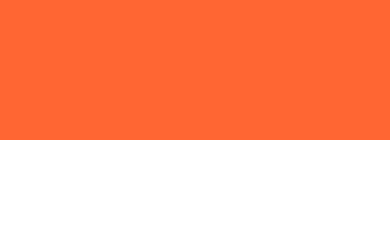
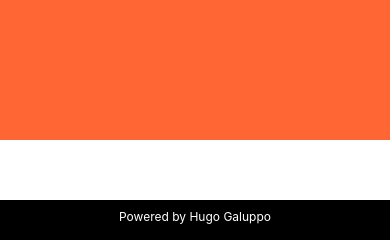
Before and after one commit to hgpulse/CS50Web-project4, a Django app: page / in a window 390 px wide. Shown: the part 604-844 px from the top of the page. Run offline with Django 3.2, Linux system fonts and the light colour scheme; some libraries are stand-ins or nearby versions.

Commit message:
add footer

```diff
--- a/network/static/network/styles.css
+++ b/network/static/network/styles.css
@@ -7,3 +7,21 @@
     background-color: #F63;
     overflow: auto;
 }
+
+.footer {
+    position: fixed;
+    left: 0;
+    bottom: 0;
+    width: 100%;
+    background-color:black;
+    color: white;
+    text-align: center;
+  }
+
+ /* Responsive layout - when the screen is less than 600px wide, make the two columns stack on top of each other instead of next to each other */
+@media screen and (max-width: 600px) {
+    .col-25, .col-75, input[type=submit] {
+      width: 100%;
+      margin-top: 0;
+    }
+}
--- a/network/templates/network/layout.html
+++ b/network/templates/network/layout.html
@@ -76,5 +76,9 @@
             {% block body %}
             {% endblock %}
         </div>
+        <div class="footer">
+            <p> <sub>Powered by Hugo Galuppo</sub></p>
+        </div>
     </body>
+
 </html>
```
Also changed, not shown: db.sqlite3.
